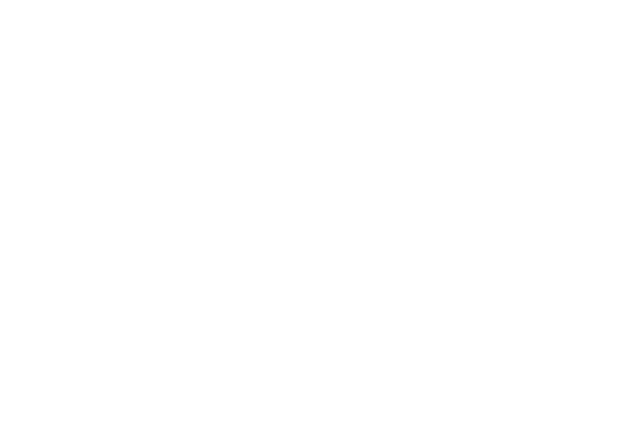
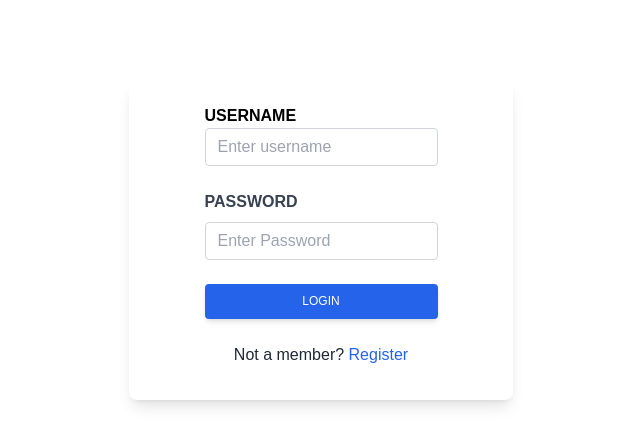
Before and after one commit to jeffrey-jolly/ui-react-final_project_triv_c, a React (Create React App) app: page /login in a window 1280 px wide. Before the commit this address had no page. Shown: the top 446 px of the page, without its empty margins (319-959 px from the left). Built offline with nearby package versions, Linux system fonts and the light colour scheme.

Commit message:
Created Route for both home and single

```diff
--- a/src/App.js
+++ b/src/App.js
@@ -7,6 +7,8 @@
 import { Route, Routes } from 'react-router-dom/dist';
 import { Toaster } from 'react-hot-toast';
 import Editors from './pages/Editor';
+import HomePage from './pages/HomePage';
+import SinglePage from './pages/SinglePage'
 
 
 
@@ -18,8 +20,10 @@
     <Toaster/>
       <Routes>
 
-        {appContext.userLoggedIn ? (<Route index element={<Dashboard />} />) : (<Route index element={<Login />} />)}
-        {appContext.userLoggedIn ? (<Route path="/create" element={<Editors/>}/>) : (<Route index element={<Login />} />)}
+        {appContext.userLoggedIn ? (<Route path='/dashboard' element={<Dashboard />} />) : (<Route path='/login' element={<Login />} />)}
+        {appContext.userLoggedIn ? (<Route path="/create" element={<Editors/>}/>) : (<Route path='/login' element={<Login />} />)}
+        <Route index element={<HomePage/>}/>
+        <Route path='/single-page' element={<SinglePage/>}/>
       </Routes>
 
     </>
```
